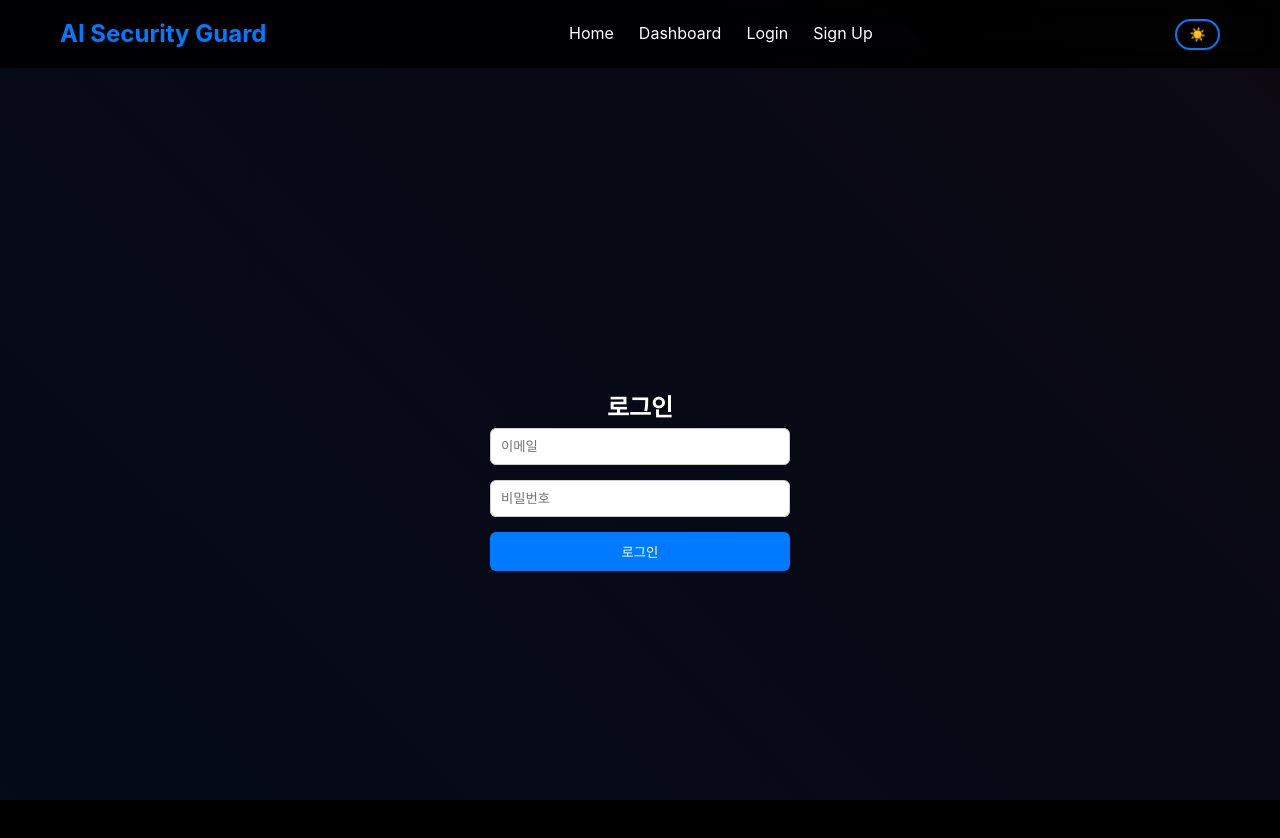
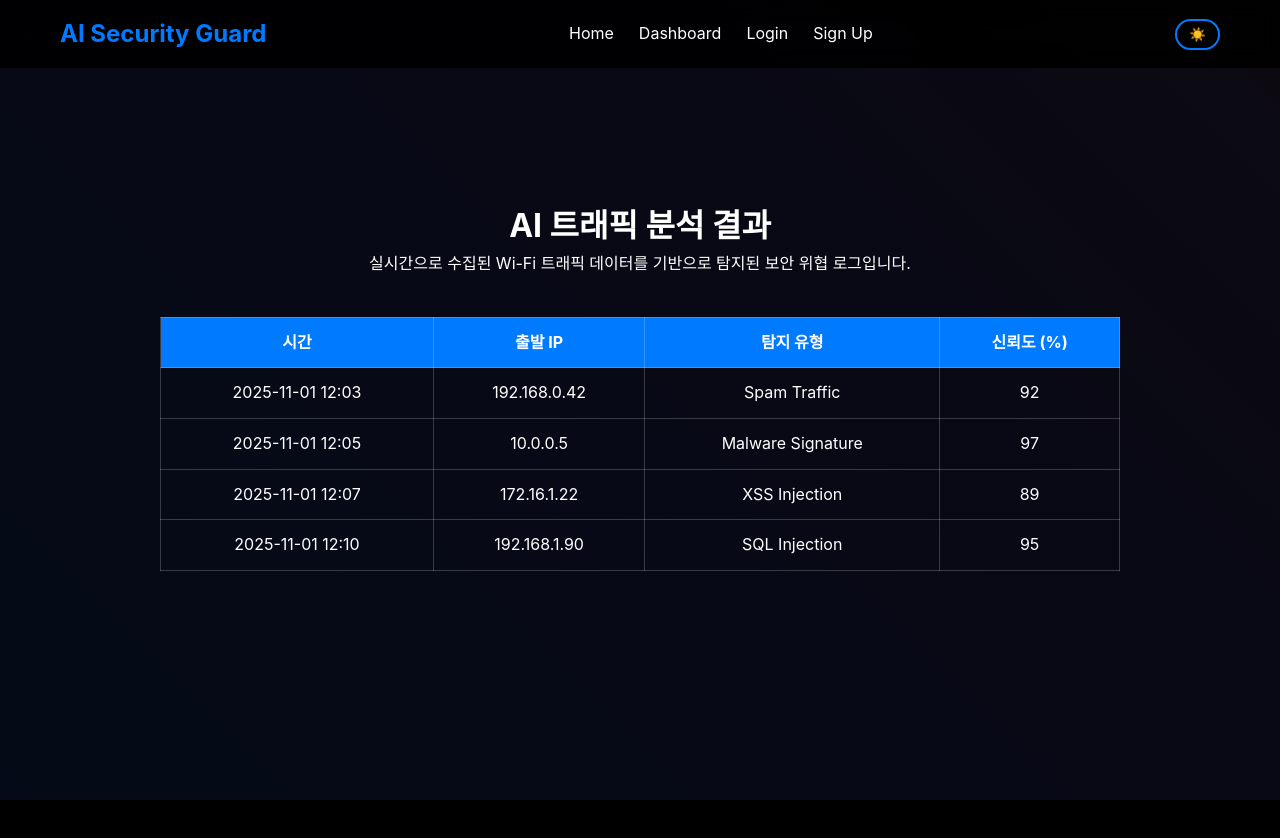
Before and after one commit to pheeun08-netizen/tyme, a Next.js app: page /dashboard in a window 1280 px wide. Shown: the top 838 px of the page. After the commit the page ends 800 px from the top, so only its background shows below. Built offline with nearby package versions, Linux system fonts and the light colour scheme.

Commit message:
dashboard

```diff
--- a/app/dashboard/page.tsx
+++ b/app/dashboard/page.tsx
@@ -1,15 +1,47 @@
 "use client";
 import styles from "../home.module.css";
 
-export default function LoginPage() {
+type LogData = {
+  id: number;
+  timestamp: string;
+  sourceIP: string;
+  threatType: string;
+  confidence: number;
+};
+
+export default function DashboardPage() {
+  const logs: LogData[] = [
+    { id: 1, timestamp: "2025-11-01 12:03", sourceIP: "192.168.0.42", threatType: "Spam Traffic", confidence: 92 },
+    { id: 2, timestamp: "2025-11-01 12:05", sourceIP: "10.0.0.5", threatType: "Malware Signature", confidence: 97 },
+    { id: 3, timestamp: "2025-11-01 12:07", sourceIP: "172.16.1.22", threatType: "XSS Injection", confidence: 89 },
+    { id: 4, timestamp: "2025-11-01 12:10", sourceIP: "192.168.1.90", threatType: "SQL Injection", confidence: 95 },
+  ];
+
   return (
-    <div className={styles.authContainer}>
-      <h2>로그인</h2>
-      <form className={styles.authForm}>
-        <input type="email" placeholder="이메일" required />
-        <input type="password" placeholder="비밀번호" required />
-        <button type="submit">로그인</button>
-      </form>
+    <div className={styles.dashboardContainer}>
+      <h1>AI 트래픽 분석 결과</h1>
+      <p>실시간으로 수집된 Wi-Fi 트래픽 데이터를 기반으로 탐지된 보안 위협 로그입니다.</p>
+
+      <table className={styles.logTable}>
+        <thead>
+          <tr>
+            <th>시간</th>
+            <th>출발 IP</th>
+            <th>탐지 유형</th>
+            <th>신뢰도 (%)</th>
+          </tr>
+        </thead>
+        <tbody>
+          {logs.map(log => (
+            <tr key={log.id}>
+              <td>{log.timestamp}</td>
+              <td>{log.sourceIP}</td>
+              <td>{log.threatType}</td>
+              <td>{log.confidence}</td>
+            </tr>
+          ))}
+        </tbody>
+      </table>
     </div>
   );
 }
```
